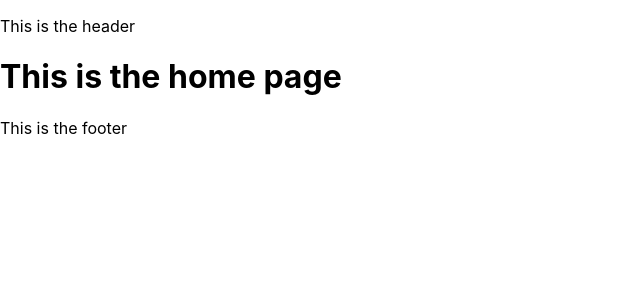
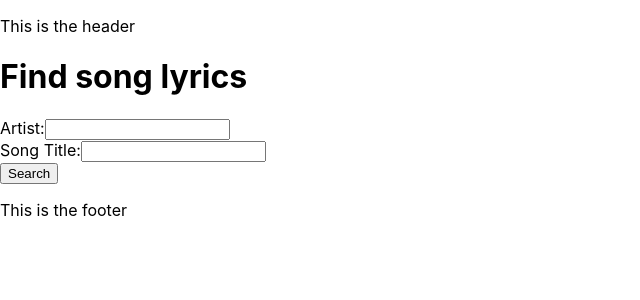
Before and after one commit to zharia-eloby/song-lyric-search, a React (Create React App) app in the folder app/: page / in a window 1280 px wide. Shown: the top 300 px of the page, without its empty margins (0-640 px from the left). Built offline with nearby package versions, Linux system fonts and the light colour scheme.

Commit message:
added form + navigation

```diff
--- a/app/src/pages/Home.js
+++ b/app/src/pages/Home.js
@@ -1,7 +1,36 @@
+import { useState } from "react";
+import { useNavigate } from "react-router-dom";
+
 function Home() {
+    const [artist, setArtist] = useState('');
+    const [songTitle, setSongTitle] = useState('');
+    const navigate = useNavigate();
+
+    const handleSubmit = (event) => {
+        event.preventDefault();
+        navigate(`/${artist}/${songTitle}`);
+    }
+
     return (
         <>
-            <h1>This is the home page</h1>
+            <h1>Find song lyrics</h1>
+            <form onSubmit={handleSubmit}>
+                <label>
+                    Artist:
+                    <input type="text" id="Artist" name="Artist" onChange={(e) => setArtist(e.target.value)} />
+                </label>
+
+                <br/>
+
+                <label>
+                    Song Title:
+                    <input type="text" id="Song Title" name="Song Title" onChange={(e) => setSongTitle(e.target.value)} />
+                </label>
+
+                <br/>
+
+                <input type="submit" value="Search" />
+            </form>
         </>
     );
 }
--- a/app/src/pages/Lyrics.js
+++ b/app/src/pages/Lyrics.js
@@ -29,6 +29,7 @@ function Lyrics() {
                     )
                 }
             </div>
+            <a href="/">Back</a>
         </>
     )
 }
```
